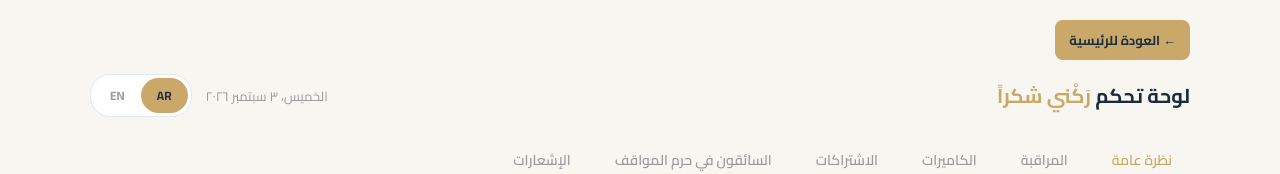
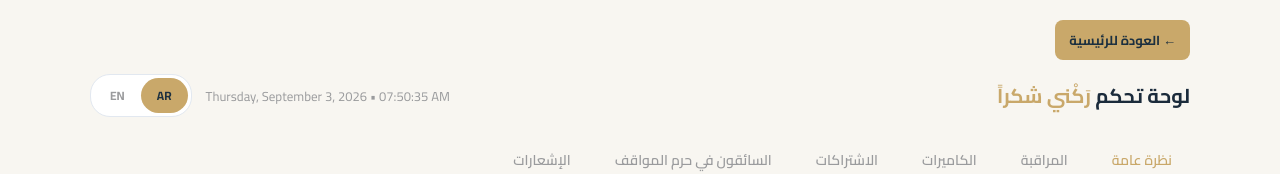
Before and after one commit to wadiwadi1975-spec/rakni-shokran, a website: page public/admin-dashboard.html in a window 1280 px wide. Shown: the top 174 px of the page. Drawn offline with Linux system fonts and the light colour scheme.

Commit message:
Move live English date+clock to TODAY placeholder in admin header (replaces TODAY MAY)

```diff
--- a/public/admin-dashboard.html
+++ b/public/admin-dashboard.html
@@ -1085,6 +1085,14 @@
   });
 
   // ===== تطبيق النصوص الثابتة + تبديل اللغة =====
+  function updateToday(){
+    const el=document.getElementById("today");
+    if(!el) return;
+    const now=new Date();
+    el.textContent=now.toLocaleDateString('en-US',{weekday:'long',year:'numeric',month:'long',day:'numeric'})+' • '+now.toLocaleTimeString('en-US',{hour:'2-digit',minute:'2-digit',second:'2-digit',hour12:true});
+    el.style.direction='ltr';
+  }
+  setInterval(updateToday,1000);
   function applyStaticText() {
     const t = I18N[currentLang];
     document.getElementById("hdr-title").innerHTML = t.header_title;
@@ -1093,9 +1101,7 @@
       if (t[key] !== undefined) el.textContent = t[key];
     });
     document.getElementById("f-name").placeholder = t.name_placeholder;
-    document.getElementById("today").textContent = new Date().toLocaleDateString(t.dateLocale, {
-      weekday: "long", year: "numeric", month: "long", day: "numeric"
-    });
+    updateToday();
   }
 
   function setLang(lang) {
```
